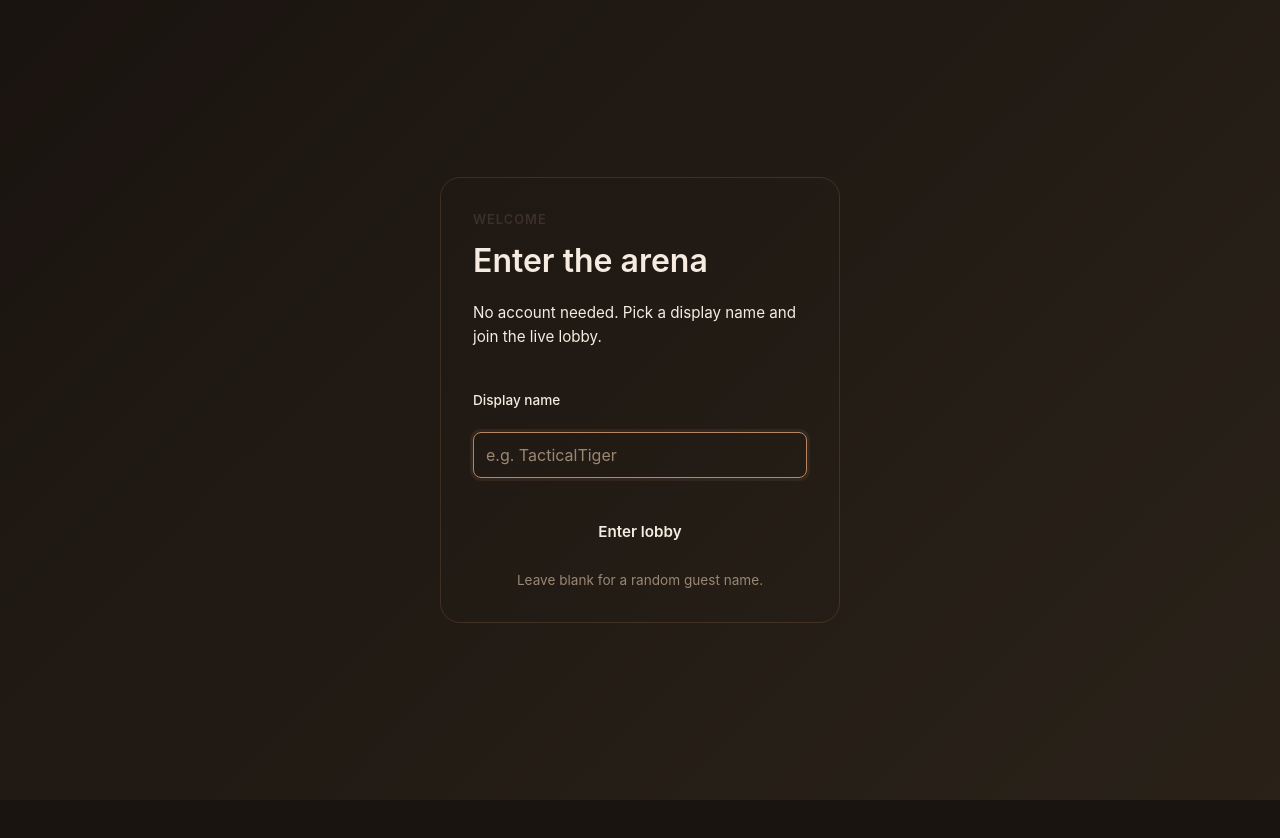
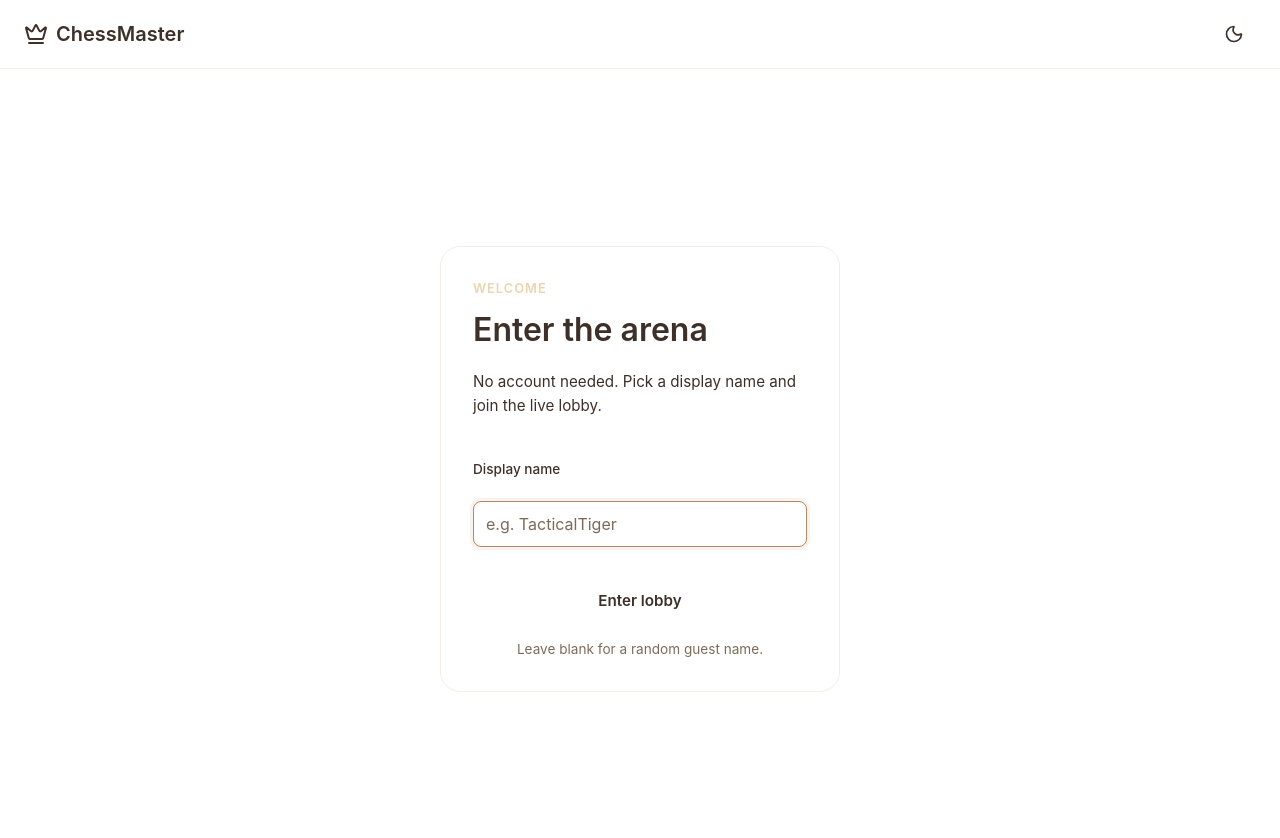
Before and after one commit to Kallaf/ChessImposter, a React (Vite) app in the folder client/: page / in a window 1280 px wide. Shown: the top 838 px of the page. Before the commit the page ends 800 px from the top, so only its background shows below. Built offline with nearby package versions, Linux system fonts and the light colour scheme; no server answers.

Commit message:
Add navbar to the guestgate

```diff
--- a/client/src/App.tsx
+++ b/client/src/App.tsx
@@ -12,7 +12,7 @@ function App() {
   const [identityReady, setIdentityReady] = useState(hasIdentity);
   const [theme, setTheme] = useState<ThemeMode>(() => {
     const savedTheme = window.localStorage.getItem('theme');
-    return savedTheme === 'light' ? 'light' : 'dark';
+    return savedTheme === 'dark' ? 'dark' : 'light';
   });
 
   useEffect(() => {
@@ -27,7 +27,7 @@ function App() {
   const toggleTheme = () => setTheme((current) => (current === 'dark' ? 'light' : 'dark'));
 
   if (!identityReady) {
-    return <GuestGate onReady={() => setIdentityReady(true)} />;
+    return <GuestGate  theme={theme} onToggleTheme={toggleTheme} onReady={() => setIdentityReady(true)} />;
   }
 
   return (
--- a/client/src/components/GuestGate.tsx
+++ b/client/src/components/GuestGate.tsx
@@ -1,11 +1,14 @@
 import { useState } from 'react';
 import { generateGuestName, setDisplayName } from '../lib/guest';
+import { Crown, Moon, Sun } from 'lucide-react';
 
 type Props = {
+  theme: 'dark' | 'light';
+  onToggleTheme: () => void;
   onReady: () => void;
 };
 
-export default function GuestGate({ onReady }: Props) {
+export default function GuestGate({ theme, onToggleTheme, onReady }: Props) {
   const [name, setName] = useState('');
 
   function submit(e: React.FormEvent) {
@@ -16,6 +19,30 @@ export default function GuestGate({ onReady }: Props) {
   }
 
   return (
+        <div className="min-h-screen bg-background text-foreground">
+      {/* Header - Navbar */}
+      <header className="border-b border-border bg-card shadow-sm">
+        <div className="max-w-7xl mx-auto px-6 py-4 flex justify-between items-center gap-4">
+          <div className="flex items-center gap-2">
+            <Crown className="w-6 h-6 text-primary" />
+            <span className="text-xl font-semibold text-foreground">ChessMaster</span>
+          </div>
+          <button
+            onClick={onToggleTheme}
+            className="flex items-center gap-2 px-3 py-2 rounded-lg bg-muted hover:bg-accent transition-colors text-foreground"
+            aria-label="Toggle theme"
+          >
+            {theme === 'dark' ? (
+              <Sun className="w-5 h-5" />
+            ) : (
+              <Moon className="w-5 h-5" />
+            )}
+          </button>
+        </div>
+      </header>
+
+      {/* Main Content */}
+
       <div className="guest-gate">
         <div className="guest-gate-card">
           <p className="guest-gate-eyebrow">Welcome</p>
@@ -41,5 +68,6 @@ export default function GuestGate({ onReady }: Props) {
           <p className="hint">Leave blank for a random guest name.</p>
         </div>
       </div>
+    </div>
   );
 }
```
Lines whose indentation alone changed are shown as unchanged.
